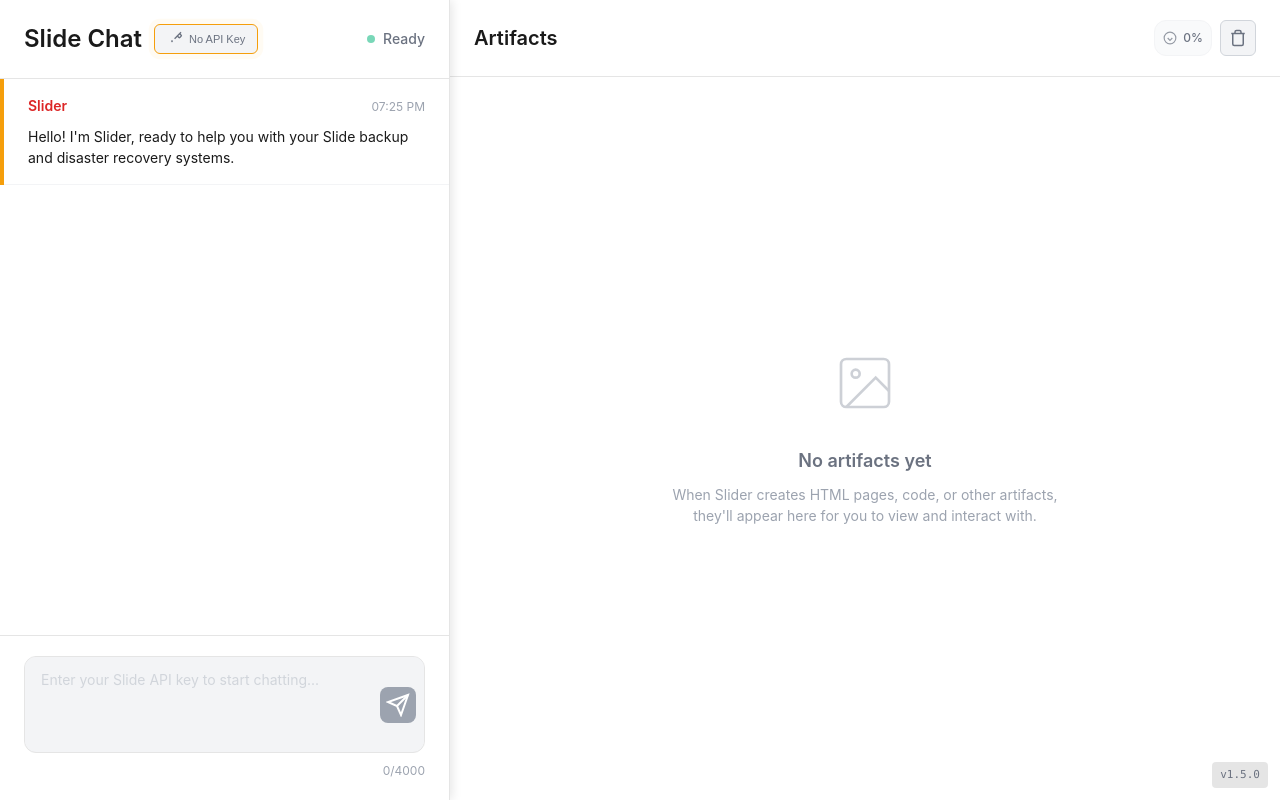
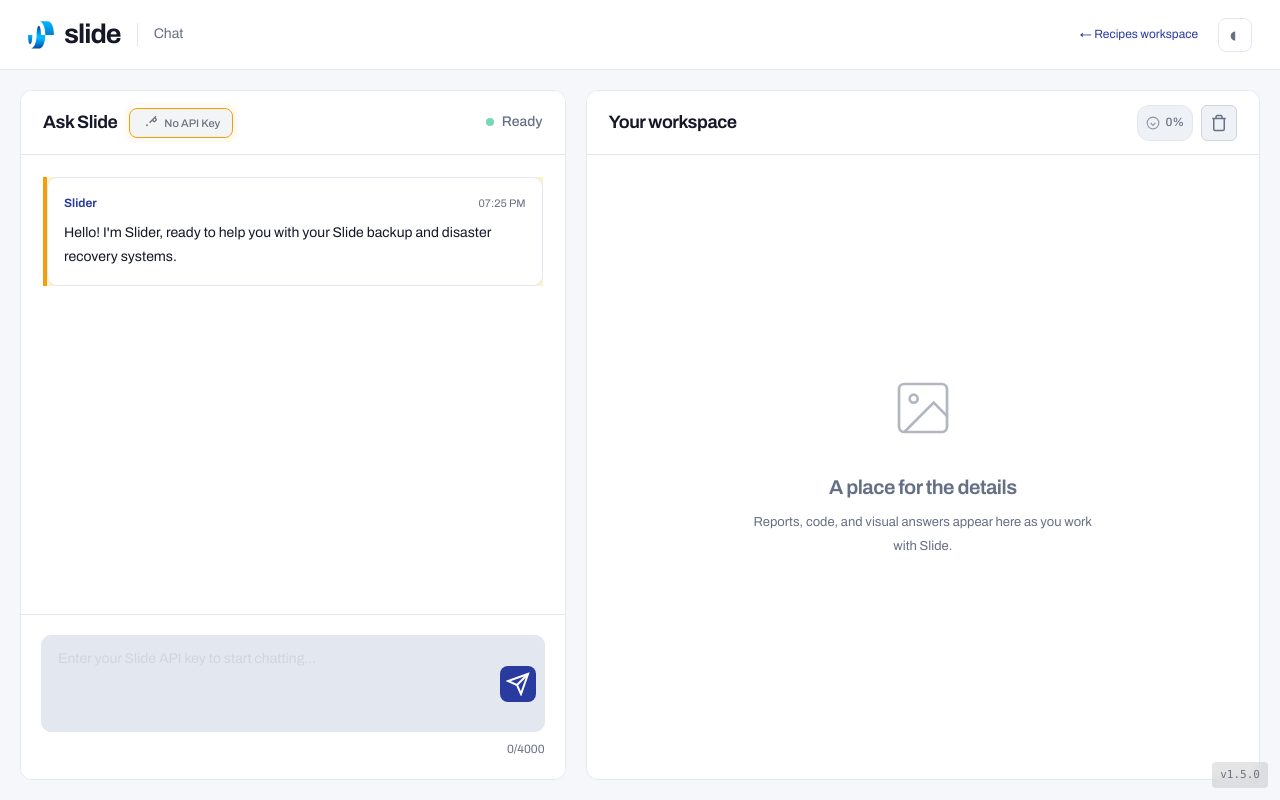
Before and after one commit to amcchord/slideChat, a Flask app: page / in a window 1280 px wide. Run offline with Flask 3, Linux system fonts and the light colour scheme; some libraries are stand-ins or nearby versions.

Commit message:
Refresh Chat workspace and replace shell-based MCP transport

```diff
--- /dev/null
+++ b/static/css/console.css
@@ -0,0 +1,298 @@
+@font-face {
+  font-family: Archivo;
+  src: url("../fonts/Archivo-Variable.ttf") format("truetype");
+  font-weight: 100 900;
+  font-display: swap;
+}
+:root {
+  --background: #f5f7fb;
+  --background-light: #fff;
+  --background-dark: #eef2f7;
+  --background-highlight: #f6f8fb;
+  --primary: #151827;
+  --secondary: #667085;
+  --secondary-light: #667085;
+  --secondary-dark: #151827;
+  --accent: #2a3ba0;
+  --accent-light: #2a3ba0;
+  --accent-dark: #21215f;
+  --accent-subtle: #eef0fa;
+  --border: #e3e8f0;
+  --border-light: #e3e8f0;
+  --text-primary: #151827;
+  --text-secondary: #667085;
+  --text-muted: #667085;
+  --text-placeholder: #667085;
+  --assistant-color: #2a3ba0;
+  --assistant-bg: #fff;
+  --user-bg: #eef0fa;
+  --button-primary: #2a3ba0;
+  --button-primary-hover: #21215f;
+  --button-secondary: #eef2f7;
+  --shadow-sm: none;
+  --shadow-md: none;
+  --shadow-lg: none;
+  --console-ink: #fff;
+}
+[data-theme="dark"] {
+  color-scheme: dark;
+  --background: #111522;
+  --background-light: #171c2a;
+  --background-dark: #222a3b;
+  --background-highlight: #202636;
+  --primary: #f2f5fa;
+  --secondary: #a8b1c2;
+  --secondary-light: #a8b1c2;
+  --secondary-dark: #f2f5fa;
+  --accent: #6ccdf2;
+  --accent-light: #6ccdf2;
+  --accent-dark: #9bdef7;
+  --accent-subtle: #202f42;
+  --border: #2a3244;
+  --border-light: #2a3244;
+  --text-primary: #f2f5fa;
+  --text-secondary: #a8b1c2;
+  --text-muted: #a8b1c2;
+  --text-placeholder: #a8b1c2;
+  --assistant-color: #6ccdf2;
+  --assistant-bg: #171c2a;
+  --user-bg: #202f42;
+  --button-primary: #6ccdf2;
+  --button-primary-hover: #9bdef7;
+  --button-secondary: #222a3b;
+  --console-ink: #07101d;
+}
+body {
+  font-family:
+    Archivo,
+    -apple-system,
+    BlinkMacSystemFont,
+    "Segoe UI",
+    sans-serif !important;
+  background: var(--background);
+  color: var(--text-primary);
+  font-size: 14px;
+}
+.suite-bar {
+  height: 70px;
+  border-bottom: 1px solid var(--border);
+  background: var(--background-light);
+  display: flex;
+  align-items: center;
+  gap: 20px;
+  padding: 0 28px;
+}
+.suite-brand {
+  display: flex;
+  align-items: center;
+  gap: 10px;
+  margin-right: auto !important;
+  color: var(--text-primary) !important;
+}
+.suite-brand img {
+  width: 26px;
+  height: 30px;
+}
+.suite-brand strong {
+  font-size: 27px;
+  letter-spacing: -1px;
+}
+.suite-brand span {
+  font-size: 14px;
+  color: var(--text-secondary);
+  border-left: 1px solid var(--border);
+  padding-left: 16px;
+  margin-left: 6px;
+}
+.suite-bar a {
+  font-size: 12px;
+  text-decoration: none;
+  color: var(--accent);
+}
+#suite-theme {
+  height: 34px;
+  width: 34px;
+  border: 1px solid var(--border);
+  border-radius: 8px;
+  background: var(--background-light);
+  color: var(--text-secondary);
+  font-size: 21px;
+  cursor: pointer;
+}
+.app-container {
+  height: calc(100dvh - 70px);
+  max-height: calc(100dvh - 70px);
+  background: var(--background);
+  padding: 20px;
+  gap: 20px;
+}
+.chat-panel,
+.artifact-panel {
+  border: 1px solid var(--border);
+  border-radius: 12px;
+  overflow: hidden;
+  background: var(--background-light);
+  box-shadow: none;
+}
+.chat-panel {
+  width: 44%;
+  min-width: 340px;
+  max-width: 650px;
+}
+.artifact-panel {
+  flex: 1;
+}
+.chat-header,
+.artifact-header {
+  height: 64px;
+  padding: 18px 22px;
+  background: var(--background-light);
+  border-bottom: 1px solid var(--border);
+}
+.chat-header h1,
+.artifact-header h2 {
+  font-family: inherit;
+  font-size: 18px;
+  font-weight: 650;
+  letter-spacing: -0.025em;
+}
+.message-content,
+.message-content p,
+.message-content li {
+  font-family: inherit !important;
+  font-size: 14px;
+  line-height: 1.7;
+}
+.chat-messages {
+  padding: 22px;
+}
+.message {
+  border: 0;
+  border-radius: 10px;
+  padding: 16px;
+  margin-bottom: 16px;
+}
+.assistant-message {
+  border: 1px solid var(--border);
+  background: var(--assistant-bg);
+}
+.user-message {
+  background: var(--user-bg);
+}
+.message-sender {
+  font-size: 12px;
+  font-weight: 650;
+}
+.message-time {
+  font-size: 11px;
+}
+.input-wrapper {
+  border-radius: 10px;
+  background: var(--background-highlight);
+  border: 1px solid var(--border);
+}
+#message-input {
+  font-family: inherit;
+  color: var(--text-primary);
+  font-size: 14px;
+}
+#send-button {
+  border-radius: 8px;
+  background: var(--button-primary);
+  color: var(--console-ink);
+}
+.chat-input-container {
+  border-top: 1px solid var(--border);
+  padding: 20px;
+}
+.api-key-button {
+  border-radius: 8px;
+  font-family: inherit;
+}
+.artifact-placeholder h3 {
+  font-size: 20px;
+  font-weight: 650;
+  letter-spacing: -0.025em;
+}
+.artifact-placeholder p {
+  font-size: 13px;
+  line-height: 1.8;
+  max-width: 360px;
+}
+.modal-content {
+  background: var(--background-light);
+  border: 1px solid var(--border);
+  border-radius: 12px;
+  color: var(--text-primary);
+}
+.modal-content input {
+  background: var(--background-highlight);
+  color: var(--text-primary);
+  border: 1px solid var(--border);
+}
+button:focus-visible,
+a:focus-visible,
+textarea:focus-visible {
+  outline: 3px solid #2ab4e5;
+  outline-offset: 3px;
+}
+.version-footer {
+  font-family: inherit;
+  background: var(--background-light);
+  border: 1px solid var(--border);
+  color: var(--text-secondary);
+}
+@media (max-width: 900px) {
+  .app-container {
+    padding: 12px;
+    gap: 12px;
+  }
+  .chat-panel {
+    width: 55%;
+  }
+  .chat-header-left {
+    gap: 10px;
+  }
+}
+@media (max-width: 700px) {
+  .suite-bar {
+    padding: 0 16px;
+  }
+  .suite-bar > a:not(.suite-brand) {
+    display: none;
+  }
+  .app-container {
+    display: flex;
+    flex-direction: column;
+    height: auto;
+    max-height: none;
+    min-height: calc(100dvh - 70px);
+  }
+  .chat-panel {
+    width: 100%;
+    max-width: none;
+    min-width: 0;
+    min-height: calc(100dvh - 94px);
+  }
+  .artifact-panel {
+    width: 100%;
+    min-height: 360px;
+  }
+  .chat-messages {
+    min-height: 250px;
+  }
+  .chat-header {
+    padding: 16px;
+  }
+  .chat-header h1 {
+    font-size: 17px;
+  }
+}
+@media (prefers-reduced-motion: reduce) {
+  *,
+  *:before,
+  *:after {
+    animation: none !important;
+    transition: none !important;
+  }
+}
--- a/templates/index.html
+++ b/templates/index.html
@@ -9,14 +9,17 @@
     <link rel="stylesheet" href="https://cdnjs.cloudflare.com/ajax/libs/highlight.js/11.9.0/styles/default.min.css">
     <script src="https://cdnjs.cloudflare.com/ajax/libs/highlight.js/11.9.0/highlight.min.js"></script>
     <script src="https://cdnjs.cloudflare.com/ajax/libs/marked/9.1.6/marked.min.js"></script>
+<link rel="stylesheet" href="{{ url_for('static', filename='css/console.css') }}">
+    <script>try{document.documentElement.dataset.theme=localStorage.getItem('recipes-theme')||'light'}catch(e){}</script>
 </head>
 <body>
+    <header class="suite-bar"><a href="https://slide.recipes" class="suite-brand"><img src="{{ url_for('static', filename='slide-mark.svg') }}" alt="Slide"> <strong>slide</strong><span>Chat</span></a><a href="https://slide.recipes">← Recipes workspace</a><button id="suite-theme" aria-label="Switch color theme">◐</button></header>
     <div class="app-container">
         <!-- Chat Panel (Left) -->
         <div class="chat-panel">
             <div class="chat-header">
                 <div class="chat-header-left">
-                    <h1>Slide Chat</h1>
+                    <h1>Ask Slide</h1>
                     <button id="api-key-button" class="api-key-button" title="Configure Slide API Key">
                         <svg width="16" height="16" viewBox="0 0 24 24" fill="none" stroke="currentColor" stroke-width="2">
                             <path d="m15.5 7.5 2.3 2.3a1 1 0 0 0 1.4 0l2.1-2.1a1 1 0 0 0 0-1.4L19 4"></path>
@@ -50,12 +53,12 @@
                 <form id="chat-form" autocomplete="off">
                     <div class="input-wrapper">
                         <textarea
-                            id="message-input"
+                            id="message-input" aria-label="Message Slide"
                             placeholder="Type your message to Slide..."
                             rows="3"
                             maxlength="4000"
                         ></textarea>
-                        <button type="submit" id="send-button" class="send-button">
+                        <button type="submit" id="send-button" aria-label="Send message" class="send-button">
                             <svg width="24" height="24" viewBox="0 0 24 24" fill="none" stroke="currentColor" stroke-width="2">
                                 <line x1="22" y1="2" x2="11" y2="13"></line>
                                 <polygon points="22,2 15,22 11,13 2,9"></polygon>
@@ -72,7 +75,7 @@
         <!-- Artifact Panel (Right) -->
         <div class="artifact-panel">
             <div class="artifact-header">
-                <h2>Artifacts</h2>
+                <h2>Your workspace</h2>
                 <div class="artifact-controls">
                     <div class="context-usage-indicator" id="context-usage-indicator" title="Context window usage">
                         <svg width="14" height="14" viewBox="0 0 24 24" fill="none" stroke="currentColor" stroke-width="2">
@@ -99,8 +102,8 @@
                             <polyline points="21,15 16,10 5,21"></polyline>
                         </svg>
                     </div>
-                    <h3>No artifacts yet</h3>
-                    <p>When Slider creates HTML pages, code, or other artifacts, they'll appear here for you to view and interact with.</p>
+                    <h3>A place for the details</h3>
+                    <p>Reports, code, and visual answers appear here as you work with Slide.</p>
                 </div>
             </div>
         </div>
@@ -179,5 +182,6 @@
     </div>
 
     <script src="{{ url_for('static', filename='js/app.js') }}"></script>
+<script>document.getElementById('suite-theme').addEventListener('click',function(){const theme=document.documentElement.dataset.theme==='dark'?'light':'dark';document.documentElement.dataset.theme=theme;try{localStorage.setItem('recipes-theme',theme)}catch(e){}});</script>
 </body>
 </html>
```
Also changed, not shown: docs/modernization.md (added, +15 -0 lines), mcp_manager.py (+58 -132 lines), static/fonts/Archivo-OFL.txt (added, +93 -0 lines), tests/test_mcp_transport.py (added, +28 -0 lines), README.md, static/fonts/Archivo-Variable.ttf (added), static/slide-mark.svg (added).
